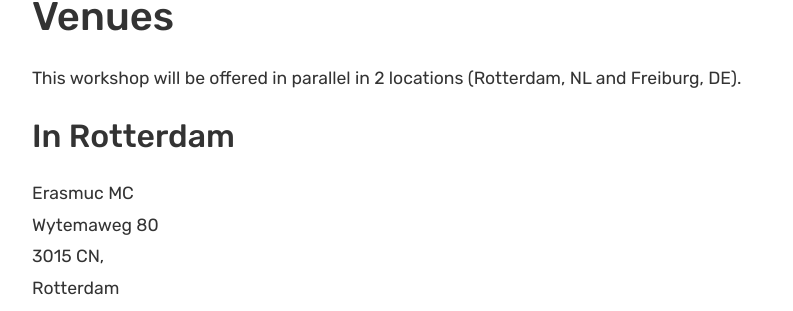
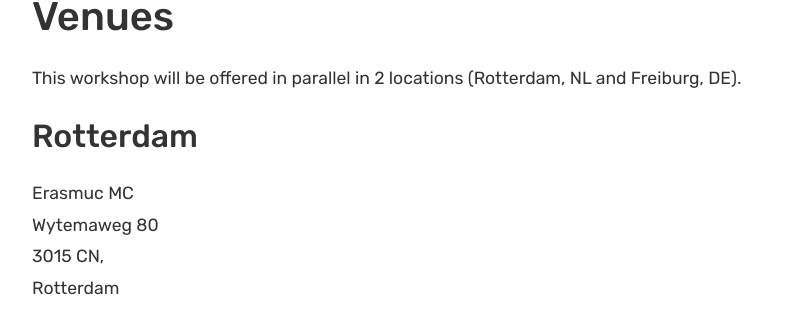
Before and after one commit to gallantries/gallantries.github.io, a Jekyll site: the page built from _events/2019-03-25-first-galantries-workshop.md, in a window 1280 px wide and 900 px high, scrolled down 1991 px. Shown: the part 143-454 px from the top of the window, without its empty margins (53-846 px from the left). Built offline with Jekyll 4.4.1, drawn with Linux system fonts in a browser that asks for light colours; nearby versions of some CDN libraries.

```diff
--- a/_events/2019-03-25-first-galantries-workshop.md
+++ b/_events/2019-03-25-first-galantries-workshop.md
@@ -78,7 +78,7 @@ ensure everyone has a basic understanding of how Galaxy works.
 
 This workshop will be offered in parallel in 2 locations (Rotterdam, NL and Freiburg, DE).
 
-## In Rotterdam
+## Rotterdam
 
 {% assign loc = page.locations | where:"city", "Rotterdam" | first %}
 {% include map.html location=loc showmap=true zoomlevel=15 hidepopup=true %}
```
